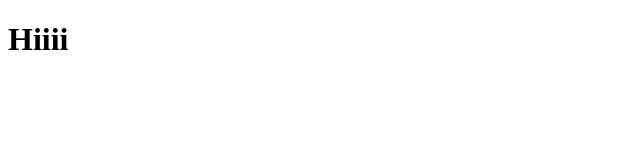
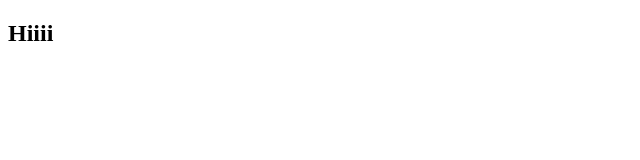
Before and after one commit to savariprasanth/FirstProject, a plain HTML site: page Index.html in a window 1280 px wide. Shown: the full height of the page, 0-640 px from the left. Drawn offline with Linux system fonts and the light colour scheme.

Commit message:
Change h1 to h2

```diff
--- a/Index.html
+++ b/Index.html
@@ -7,6 +7,6 @@
     <title>New Project</title>
 </head>
 <body>
-    <h1>Hiiii</h1>
+    <h2>Hiiii</h2>
 </body>
 </html>
```
